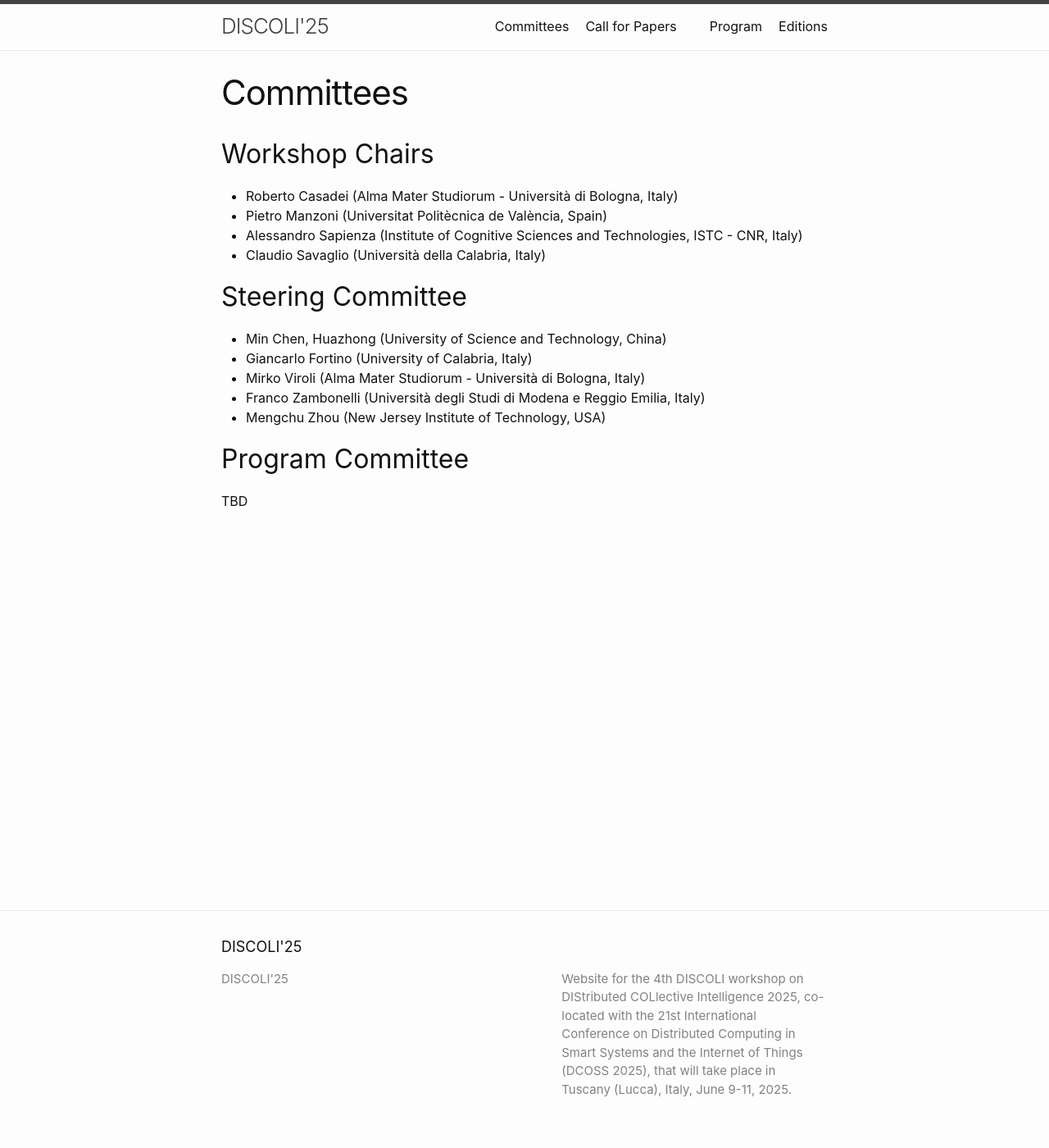
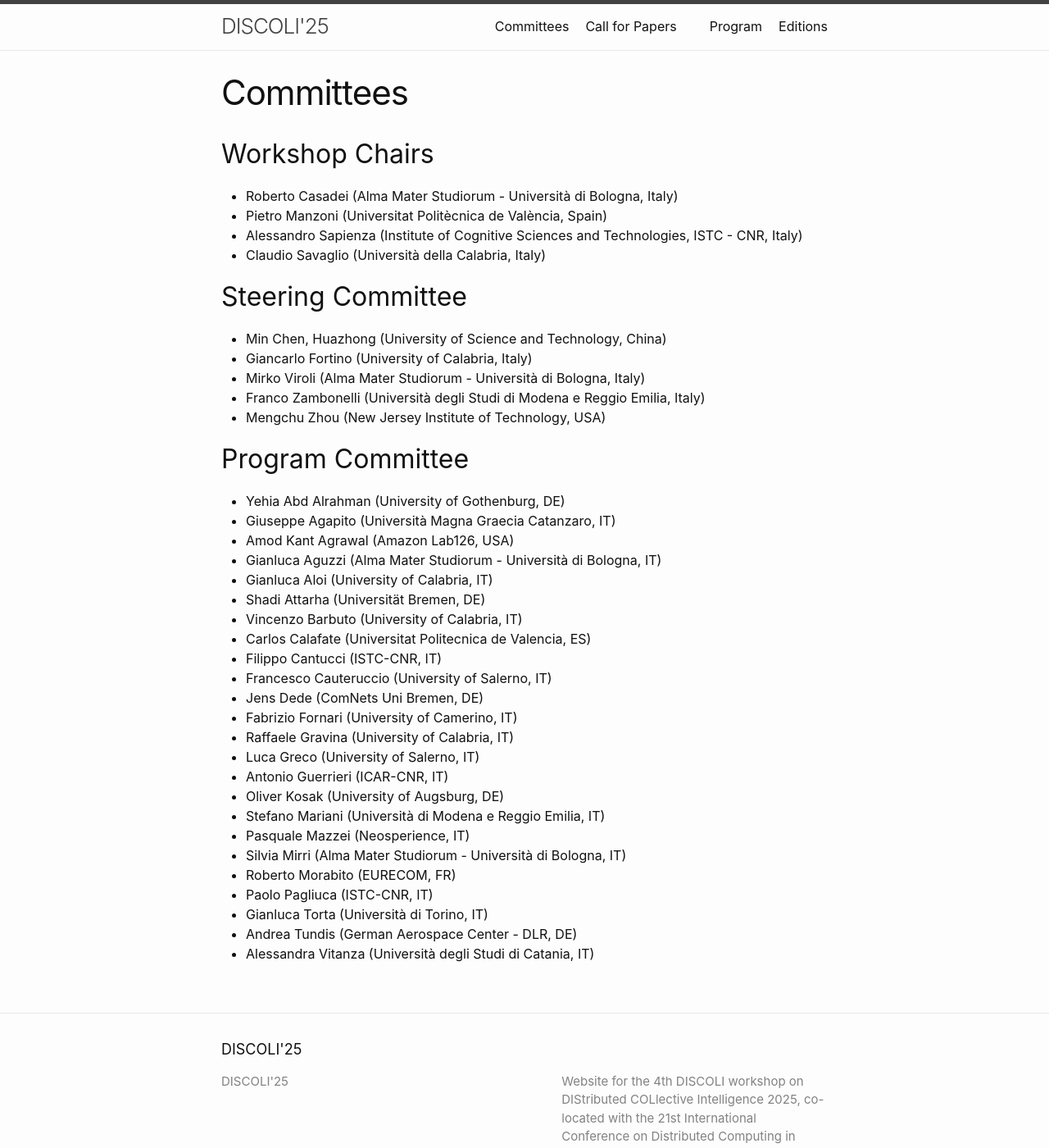
Before and after one commit to discoli-workshop/2026, a Jekyll site: the page built from committees.md, in a window 1280 px wide and 1400 px high. Shown: the whole window at 82% size. Built offline with Jekyll 4.4.1, drawn with Linux system fonts in a browser that asks for light colours.

Commit message:
pc members

```diff
--- a/committees.md
+++ b/committees.md
@@ -30,17 +30,27 @@ permalink: /committees/
 
 ## Program Committee
 
-TBD
-
-<!--
-- Vijay	Prakash (Thapar University, India)
-- Stefano	Mariani (Università di Modena e Reggio Emilia, Italy)
-- Theodoros	Aslanidis (University College Dublin, Ireland)
-- Dimitris	Chatzopoulos (The Hong Kong University of Science and Technology, China)
-- Andreas	Chouliaras
-- Fabrizio	Marozzo (DIMES, University of Calabria, Italy)
-- Walid	Brahim (Graduate School of Computer and Information Sciences, Hosei University, China)
-- Andrea	Tundis (German Aerospace Center (DLR), German)
-- Roberto	Casadei (University of Bologna, Italy)
-- Asimina	Mertzani (Imperial College London, UK)
--->
+- Yehia Abd Alrahman (University of Gothenburg, DE)
+- Giuseppe Agapito (Università Magna Graecia Catanzaro, IT)
+- Amod Kant Agrawal (Amazon Lab126, USA)
+- Gianluca Aguzzi (Alma Mater Studiorum - Università di Bologna, IT)
+- Gianluca Aloi (University of Calabria, IT)
+- Shadi Attarha (Universität Bremen, DE)
+- Vincenzo Barbuto (University of Calabria, IT)
+- Carlos Calafate (Universitat Politecnica de Valencia, ES)
+- Filippo Cantucci (ISTC-CNR, IT)
+- Francesco Cauteruccio (University of Salerno, IT)
+- Jens Dede (ComNets Uni Bremen, DE)
+- Fabrizio Fornari (University of Camerino, IT)
+- Raffaele Gravina (University of Calabria, IT)
+- Luca Greco (University of Salerno, IT)
+- Antonio Guerrieri (ICAR-CNR, IT)
+- Oliver Kosak (University of Augsburg, DE)
+- Stefano Mariani (Università di Modena e Reggio Emilia, IT)
+- Pasquale Mazzei (Neosperience, IT)
+- Silvia Mirri (Alma Mater Studiorum - Università di Bologna, IT)
+- Roberto Morabito (EURECOM, FR)
+- Paolo Pagliuca (ISTC-CNR, IT)
+- Gianluca Torta (Università di Torino, IT)
+- Andrea Tundis (German Aerospace Center - DLR, DE)
+- Alessandra Vitanza (Università degli Studi di Catania, IT)
```
